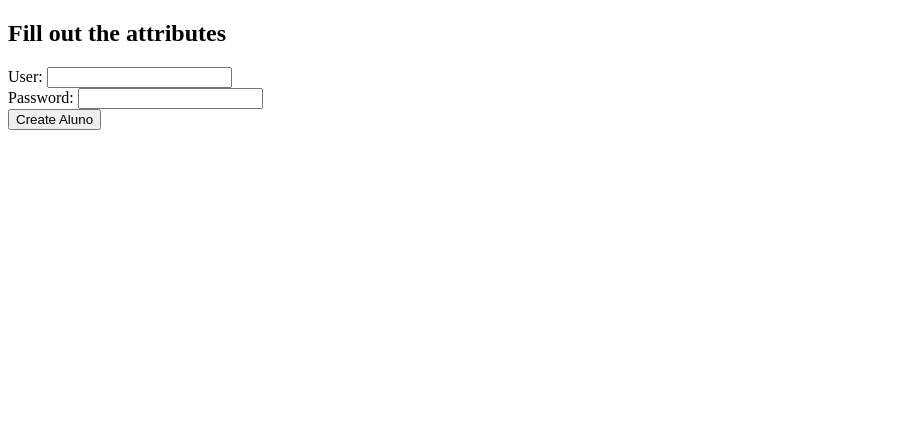
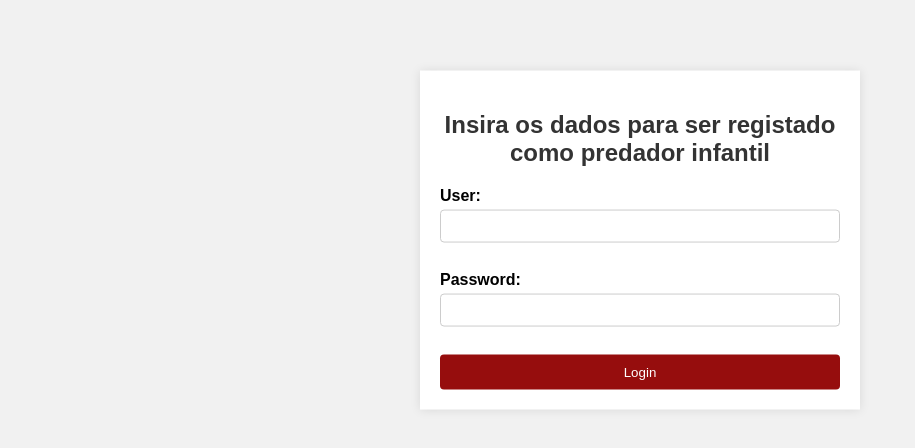
Before and after one commit to jpafs1-iscte/MoodleATLNew, a Django app: page /loginpage in a window 1280 px wide. Shown: the top 448 px of the page, without its empty margins (0-915 px from the left). Run offline with Django 4.2, Linux system fonts and the light colour scheme; parts of the project's set-up code (start-up, migrations or seed data) failed here and were passed over.

Commit message:
Login semi pretty o afonso não gosta :(((((

```diff
--- a/atlmoodle/models.py
+++ b/atlmoodle/models.py
@@ -24,7 +24,7 @@ class Tutor(models.Model):
 
 
 class forum(models.Model):
-    user = models.ForeignKey(User, on_delete=models.CASCADE, null=True)
+  #  user = models.ForeignKey(User, on_delete=models.CASCADE, null=True)
     topic = models.CharField(max_length=300)
     description = models.TextField(blank=True)
     date_created = models.DateTimeField(auto_now_add=True, null=True)
--- a/atlmoodle/templates/atlmoodle/forum/Forum.html
+++ b/atlmoodle/templates/atlmoodle/forum/Forum.html
@@ -15,6 +15,7 @@
 </head>
 {% block content %}
 <body>
+<div style="margin-top:10px;  border:1px solid black;width:83%;height:85vh;overflow:scroll;overflow-y:scroll;overflow-x:hidden;">
 <h2 class="jumbotron">
     Duvidas Ativas: {{count}}
     <form method="POST" action="{% url 'atlmoodle:addInForum' %}">
@@ -26,9 +27,10 @@
 <div class="card-columns" style="padding: 10px; margin: 20px;"></div>
 
 
+
 {%for forum in forums %}
 
-    <div class="card box container" style="margin-bottom: 2000px">
+    <div class="card box container" style="margin-bottom: 20px">
         <br>
         <h5 class="card-title">
             <a><h3>{{forum.topic}}</h3></a>
@@ -60,5 +62,6 @@
 <script src="https://code.jquery.com/jquery-3.5.1.slim.min.js" integrity="sha384-DfXdz2htPH0lsSSs5nCTpuj/zy4C+OGpamoFVy38MVBnE+IbbVYUew+OrCXaRkfj" crossorigin="anonymous"></script>
 <script src="https://cdn.jsdelivr.net/npm/popper.js@1.16.0/dist/umd/popper.min.js" integrity="sha384-Q6E9RHvbIyZFJoft+2mJbHaEWldlvI9IOYy5n3zV9zzTtmI3UksdQRVvoxMfooAo" crossorigin="anonymous"></script>
 <script src="https://stackpath.bootstrapcdn.com/bootstrap/4.5.0/js/bootstrap.min.js" integrity="sha384-OgVRvuATP1z7JjHLkuOU7Xw704+h835Lr+6QL9UvYjZE3Ipu6Tp75j7Bh/kR0JKI" crossorigin="anonymous"></script>
+</div>
 </body>
 {% endblock content %}
--- a/atlmoodle/templates/atlmoodle/loginpage.html
+++ b/atlmoodle/templates/atlmoodle/loginpage.html
@@ -1,24 +1,66 @@
 <!DOCTYPE html>
 <html>
 <head>
-    <title>Choose Model</title>
+    <title>Login Page</title>
+    <style>
+        body {
+            font-family: Arial, sans-serif;
+            background-color: #f1f1f1;
+        }
+
+        #model-fields {
+
+             position: absolute;
+            top: 30%;
+            left: 50%;
+            transform: translate(-50%, -50%);
+            max-width: 400px;
+            min-width: 400px;
+            padding: 20px;
+            background-color: #fff;
+            box-shadow: 0 0 10px rgba(0, 0, 0, 0.1);
+        }
+
+        h2 {
+            text-align: center;
+            margin-bottom: 20px;
+            color: #333;
+        }
+
+        form {
+            display: flex;
+            flex-direction: column;
+        }
+
+        label {
+            font-weight: bold;
+            margin-bottom: 5px;
+        }
+
+        input[type="text"] {
+            padding: 8px;
+            margin-bottom: 10px;
+            border: 1px solid #ccc;
+            border-radius: 4px;
+        }
+
+        input[type="submit"] {
+            padding: 10px 20px;
+            background-color: #960d0d;
+            color: #fff;
+            border: none;
+            border-radius: 4px;
+            cursor: pointer;
+        }
+
+        input[type="submit"]:hover {
+            background-color: #ff0000;
+        }
+    </style>
 </head>
 <body>
-{#    <h1>Choose a Django Model</h1>#}
-{##}
-{#    <form id="model-form">#}
-{#        <label for="model-select">Select a Model:</label>#}
-{#        <select id="model-select" name="model">#}
-{#            <option value="aluno">Aluno</option>#}
-{#            <option value="tutor">Tutor</option>#}
-{#        </select>#}
-{##}
-{#        <input type="submit" value="Submit">#}
-{#    </form>#}
-
     <div id="model-fields">
-        <h2>Fill out the attributes</h2>
-
+        <h2>Insira os dados para ser registado como predador infantil</h2>
         <div id="login-fields">
             <form id="login-form" action="{% url 'atlmoodle:loginpage' %}" method="POST">
                 {% csrf_token %}
@@ -28,50 +70,10 @@
                 <label for="aluno-pass">Password:</label>
                 <input type="text" id="aluno-pass" name="pass">
                 <br>
-                <input type="submit" value="Create Aluno">
+                <input type="submit" value="Login">
+
             </form>
         </div>
-
-{#        <div id="tutor-fields" style="display: none;">#}
-{#            <form id="tutor-form" action="/create-tutor" method="POST">#}
-{#                {% csrf_token %}#}
-{#                <label for="tutor-user">User:</label>#}
-{#                <input type="text" id="tutor-user" name="user">#}
-{#                <br>#}
-{#                <label for="tutor-anos-min">Anos a Ensinar (Min):</label>#}
-{#                <input type="number" id="tutor-anos-min" name="anos_a_ensinar_min">#}
-{#                <br>#}
-{#                <label for="tutor-anos-max">Anos a Ensinar (Max):</label>#}
-{#                <input type="number" id="tutor-anos-max" name="anos_a_ensinar_max">#}
-{#                <br>#}
-{#                <label for="tutor-contacto">Contacto:</label>#}
-{#                <input type="number" id="tutor-contacto" name="contacto">#}
-{#                <br>#}
-{#                <input type="submit" value="Create Tutor">#}
-{#            </form>#}
-{#        </div>#}
     </div>
-
-{#    <script>#}
-{#        document.getElementById('model-form').addEventListener('submit', function(event) {#}
-{#            event.preventDefault();#}
-{#            var modelSelect = document.getElementById('model-select');#}
-{#            var selectedModel = modelSelect.value;#}
-{##}
-{#            var modelFields = document.getElementById('model-fields');#}
-{#            var alunoFields = document.getElementById('aluno-fields');#}
-{#            var tutorFields = document.getElementById('tutor-fields');#}
-{##}
-{#            if (selectedModel === 'aluno') {#}
-{#                alunoFields.style.display = 'block';#}
-{#                tutorFields.style.display = 'none';#}
-{#            } else if (selectedModel === 'tutor') {#}
-{#                alunoFields.style.display = 'none';#}
-{#                tutorFields.style.display = 'block';#}
-{#            }#}
-{##}
-{#            modelFields.style.display = 'block';#}
-{#        });#}
-{#    </script>#}
 </body>
 </html>
```
Also changed, not shown: atlmoodle/templates/atlmoodle/index.html (+14 -8 lines).
